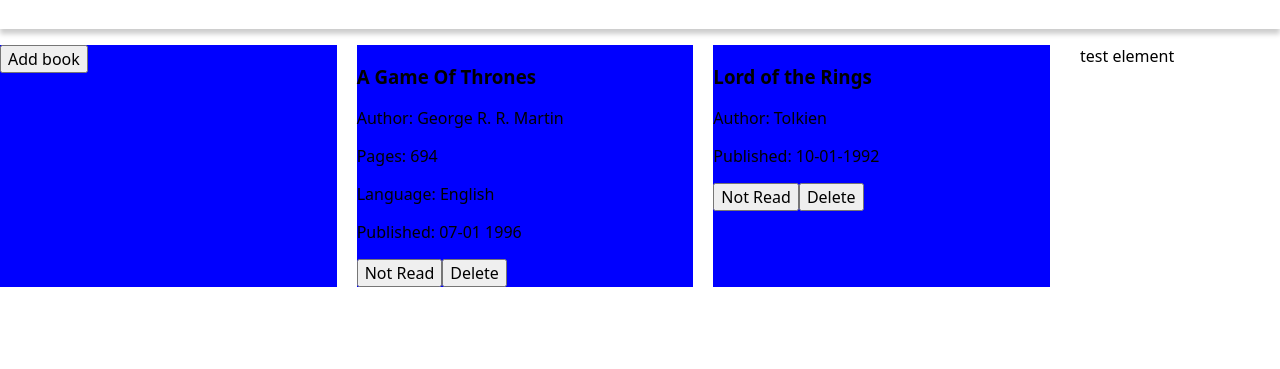
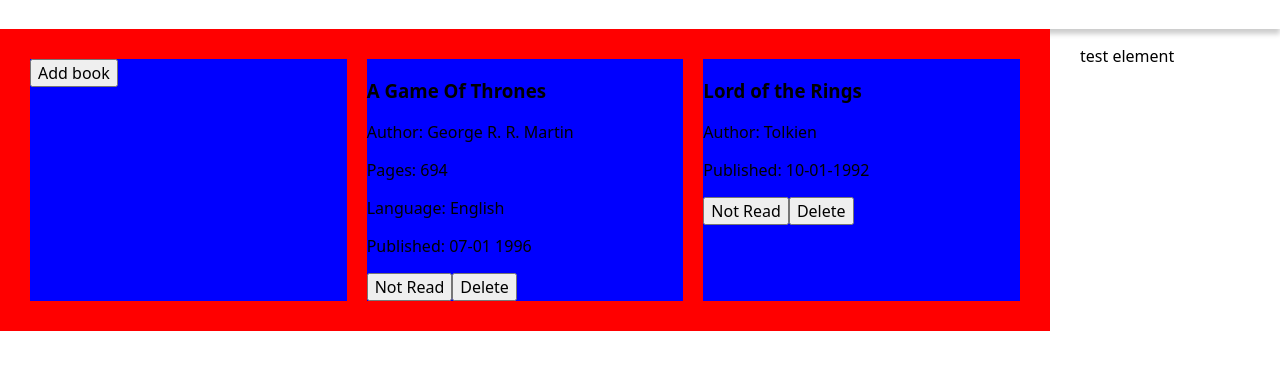
Before and after one commit to niklonberg/TOP-library, a plain HTML site: page index.html in a window 1280 px wide. Shown: the part 77-446 px from the top of the page. Drawn offline with Linux system fonts and the light colour scheme; a web font is replaced by a local one.

Commit message:
adjust styling of book display

```diff
--- a/src/css-components/book-display.css
+++ b/src/css-components/book-display.css
@@ -1,6 +1,8 @@
 @layer component {
   #book-display {
-    padding: 0px;
+    background-color: red;
+    padding: var(--l-gap);
+    margin: 0;
     display: grid;
     grid-template-columns: repeat(auto-fill, minmax(300px, 1fr));
     gap: var(--m-gap);
```
